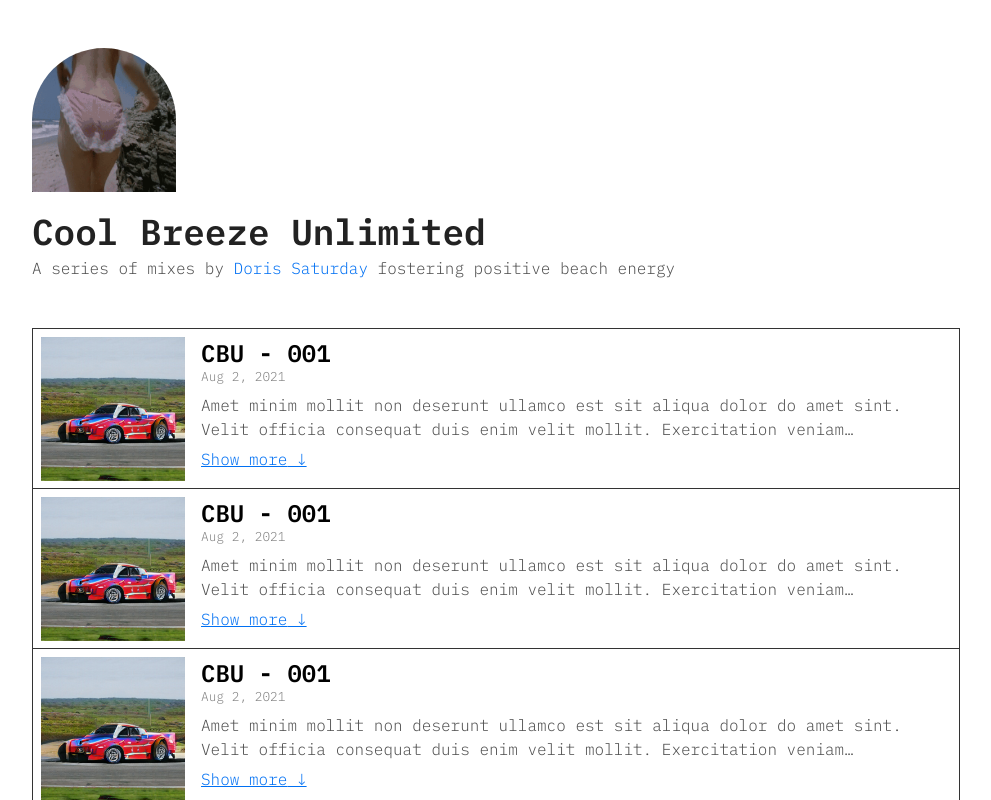
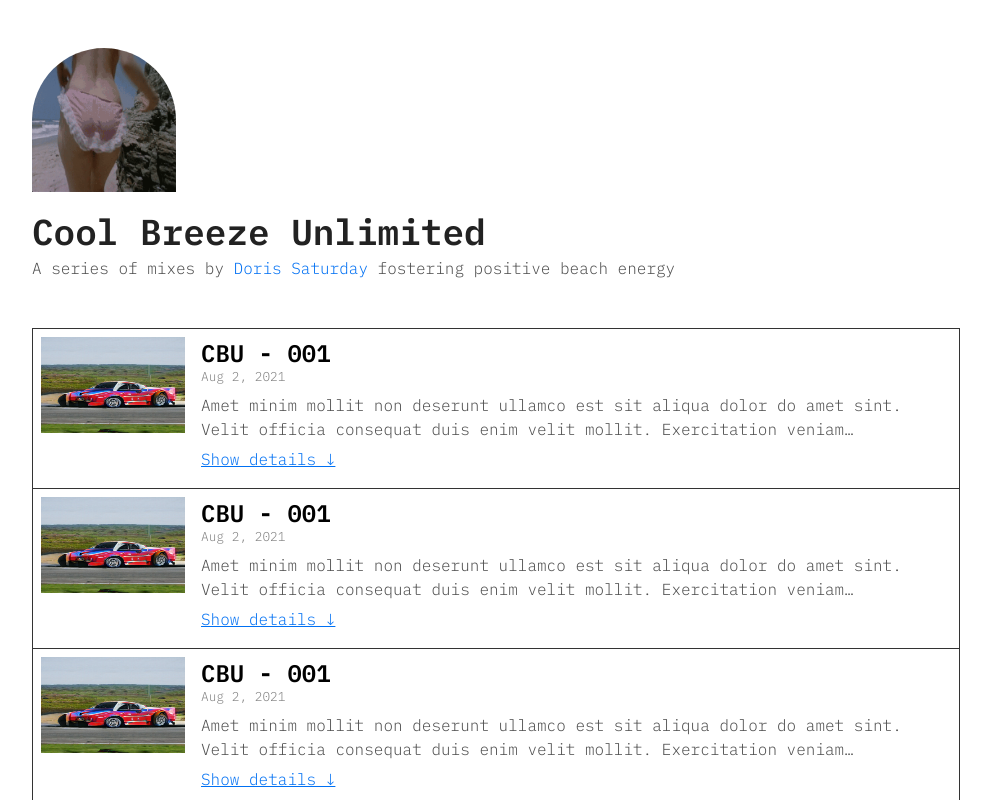
Before and after one commit to yungbeto/CBU, a Next.js app: page / in a window 1280 px wide. Shown: the top 800 px of the page, without its empty margins (144-1135 px from the left). Built offline with nearby package versions, Linux system fonts and the light colour scheme.

Commit message:
added state stuff

```diff
--- a/components/EntryItem/EntryItem.js
+++ b/components/EntryItem/EntryItem.js
@@ -1,9 +1,10 @@
 import styles from './EntryItem.module.scss'
 import Image from 'next/image'
-import { Component } from 'react'
+import { useState } from 'react';
 
+export default function EntryItem({expand}) {
 
-export default function EntryItem() {
+    const [isExpanded, setIsExpanded] = useState(expand);
 
     return(
         <li className={styles.container}>
@@ -11,16 +12,37 @@ export default function EntryItem() {
             <Image
             className={styles.thumb}
             src='/images/test.jpeg'
-            width={100}
-            height={100}
-            layout="responsive"
+            width={144}
+            height={96}
+            layout='responsive'
             />
             </div>
-            <div className={styles.second}>
+            <div className= {isExpanded ? `${styles.secondOpen}` : `${styles.second}` }>
                 <h3 className={styles.title}>CBU - 001</h3>
                 <h6 className={styles.date}>Aug 2, 2021</h6>
-                <p className={styles.body}>Amet minim mollit non deserunt ullamco est sit aliqua dolor do amet sint. Velit officia consequat duis enim velit mollit. Exercitation veniam consequat sunt nostrud amet.</p>
-                <button className={styles.seemore}>Show more</button>
+                <p className= {isExpanded ? `${styles.bodyOpen}` : `${styles.body}`}>
+
+                Amet minim mollit non deserunt ullamco est sit aliqua dolor do amet sint. Velit officia consequat duis enim velit mollit. Exercitation veniam consequat sunt nostrud amet. <br /><br />
+                Tracklist - <br />
+                Jan Hammer - Peaceful Sundown [00:33] <br />
+                Roberto Carlos - Mira (Olha) [01:09] <br />
+                Joe Tossini - Sincerita [04:56] <br />
+                Flames Brentford Rockers - Amagideon [09:44] <br />
+                Devid Benoit - I Wish Right Now Would Never End [12:45] <br />
+                Alexander Katenin - Все, Что Мы Знаем [14:05] <br />
+                Masaru Imada - Angelfish [17:55] <br />
+                Slow Attack Ensemble - Early Dawning [22:00] <br />
+                Batteaux - High Tide [24:30] <br />
+                Omar Hill, Art Webb - Brazillian Eyes [28:14] <br />
+                James Mason - Mbewe [32:19] <br />
+                George Duke - Love Reborn [34:45] <br />
+                Calvin Keys - Maria’s First [38:54] <br />
+                Bread Butter - Summer Blue [46:06] <br />
+                Jennifer Lara - Weekend Loving [50:18] <br />
+                Car Culture - Waterbaby [53:46] <br />
+                John Mclaughlin - My Foolish Heart [56:51]
+</p>
+                <button onClick={() => setIsExpanded(!isExpanded) } className={styles.seemore}>{isExpanded ? 'Hide details ↑ ' : 'Show details ↓'} </button>
             </div>
         </li>
     )
--- a/components/EntryItem/EntryItem.module.scss
+++ b/components/EntryItem/EntryItem.module.scss
@@ -8,6 +8,7 @@
   font-size: 1rem;
   line-height: 1.5rem;
   border: 1px solid #333;
+  transition: height 0.33s ease-in;
   &:hover {
     background: #fafafa;
   }
@@ -15,7 +16,6 @@
   @media (min-width: 560px) {
     border: none;
     flex-direction: row;
-    max-height: 160px;
     margin-bottom: 0px;
     box-shadow: inset 0px -1px 0px #333333;
     &:last-of-type {
@@ -23,6 +23,7 @@
     }
   }
 }
+
 .first {
   padding: 1rem;
   display: flex;
@@ -31,20 +32,34 @@
   height: 100%;
   @media (min-width: 560px) {
     min-width: 160px;
-    min-height: 160px;
+    max-width: 160px;
+    height: auto;
     padding: 0.5rem;
   }
 }
-.thumb {
-  width: auto;
-  height: auto;
-}
+// .thumb {
+//   width: 144px;
+//   height: 144px;
+// }
 .second {
   padding: 0 1rem 1.5rem 1rem;
   width: auto;
   overflow: hidden;
+  max-height: 480px;
   @media (min-width: 560px) {
     padding: 0.5rem 1.5rem 1.5rem 0.5rem;
+    max-height: 160px;
+  }
+}
+
+.secondOpen {
+  padding: 0 1rem 1.5rem 1rem;
+  width: auto;
+  overflow: hidden;
+  max-height: auto;
+  @media (min-width: 560px) {
+    padding: 0.5rem 1.5rem 1.5rem 0.5rem;
+    max-height: auto;
   }
 }
 
@@ -73,6 +88,16 @@
   text-overflow: ellipsis;
 }
 
+.bodyOpen {
+  color: #4f4f4f;
+  margin: 0.5rem 0 0 0;
+  display: block;
+  -webkit-line-clamp: unset;
+  -webkit-box-orient: vertical;
+  overflow: visible;
+  text-overflow: unset;
+}
+
 .seemore {
   font-family: IBM Plex Mono;
   margin-top: 0.4rem;
@@ -84,10 +109,6 @@
   text-decoration: underline;
   cursor: pointer;
 
-  &:after {
-    content: " ↓";
-  }
-
   &:hover {
     color: #222;
   }
```
